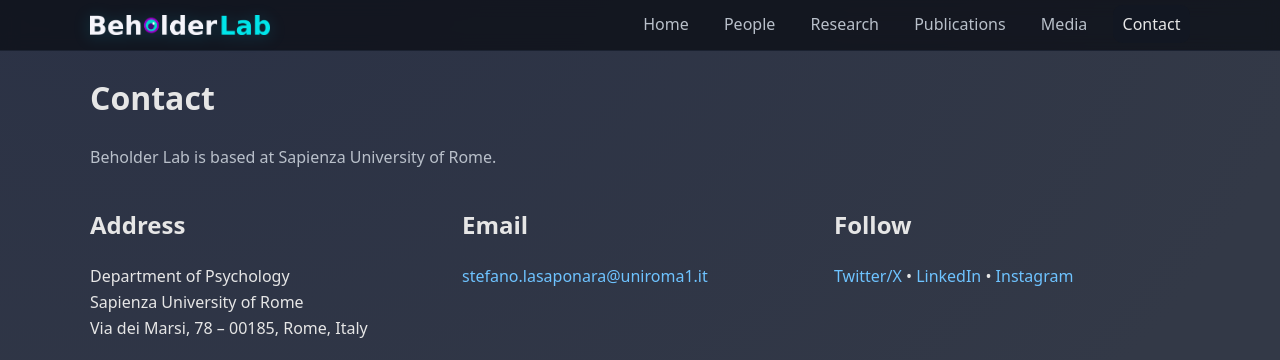
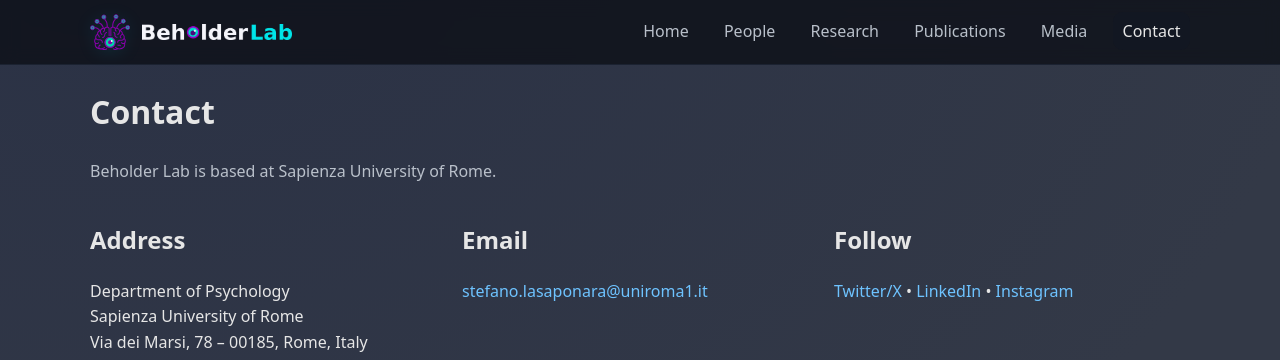
Before and after one commit to SteLasap84/beholderlab, a plain HTML site: page contact.html in a window 1280 px wide. Shown: the top 360 px of the page. Drawn offline with Linux system fonts and the light colour scheme.

Commit message:
Keep icon beside Beholder wordmark
Co-authored-by: Copilot <223556219+Copilot@users.noreply.github.com>

```diff
--- a/assets/styles.css
+++ b/assets/styles.css
@@ -31,7 +31,8 @@ body{
 }
 .header-inner{ display:flex; align-items:center; justify-content:space-between; padding:.75rem 0; }
 .brand{ display:flex; align-items:center; gap:.75rem; text-decoration:none; color:var(--fg); font-weight:650; letter-spacing:.2px; }
-.logo{ width:clamp(128px, 16vw, 180px); max-width:42vw; height:auto; filter: drop-shadow(0 2px 8px rgba(0,212,255,.18)) }
+.brand-icon{ width:40px; height:40px; flex:none; filter:drop-shadow(0 2px 8px rgba(0,212,255,.18)); }
+.brand-wordmark{ width:clamp(112px, 13vw, 150px); max-width:32vw; height:auto; }
 
 .nav{ display:flex; gap:1rem; list-style:none; margin:0; padding:0; }
 .nav a{ color:var(--muted); text-decoration:none; padding:.5rem .6rem; border-radius:.6rem; }
--- a/contact.html
+++ b/contact.html
@@ -21,7 +21,10 @@
 <body>
 <header class="site-header">
   <div class="container header-inner">
-    <a class="brand" href="/"><img src="/assets/beholder.png" alt="Beholder Lab logo" class="logo"></a>
+    <a class="brand" href="/">
+      <img src="/assets/beholderlogo.svg" alt="" class="brand-icon">
+      <img src="/assets/beholder.png" alt="Beholder Lab" class="brand-wordmark">
+    </a>
     <nav aria-label="Primary">
       <button class="nav-toggle" aria-expanded="false" aria-controls="nav">Menu</button>
       <ul id="nav" class="nav">
```
Also changed, not shown: index.html (+4 -1 lines), media.html (+4 -1 lines), people.html (+4 -1 lines), publications.html (+2 -1 lines), research.html (+4 -1 lines).
